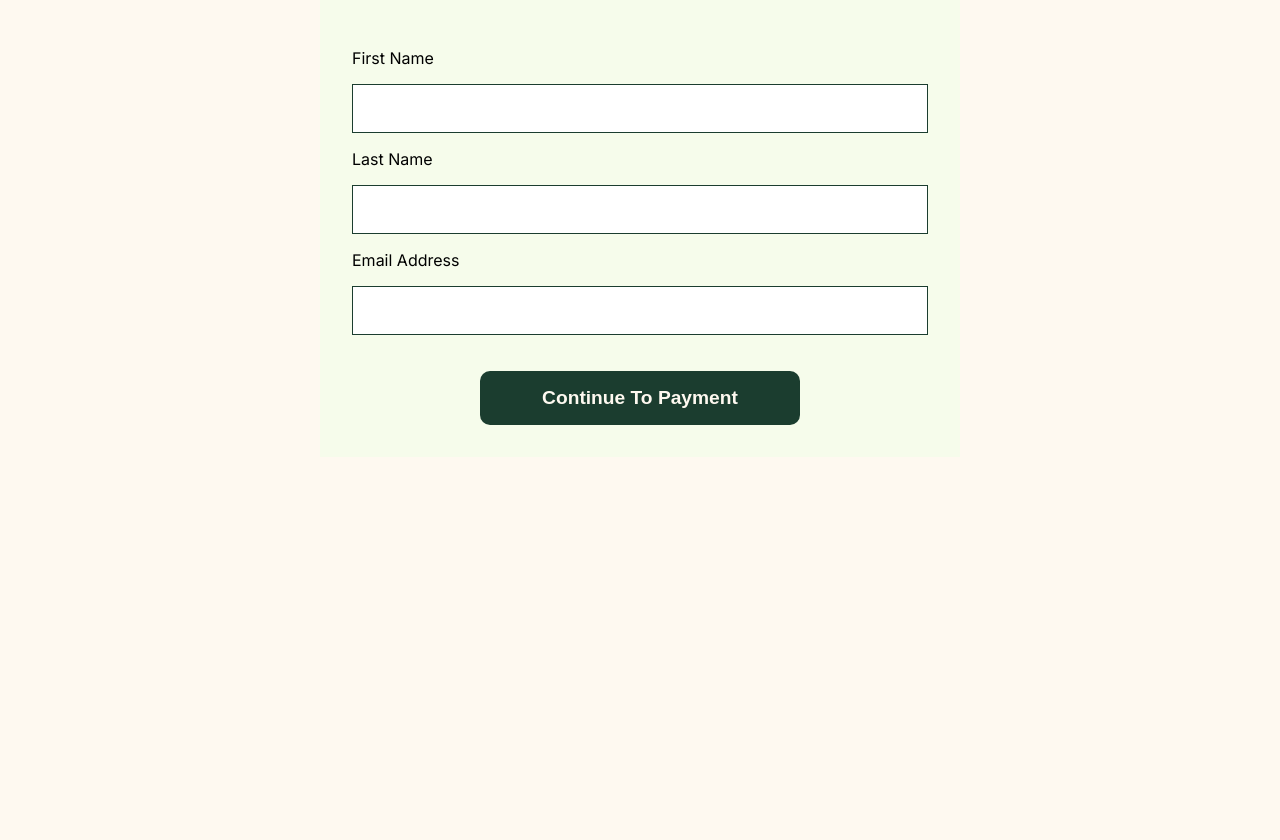
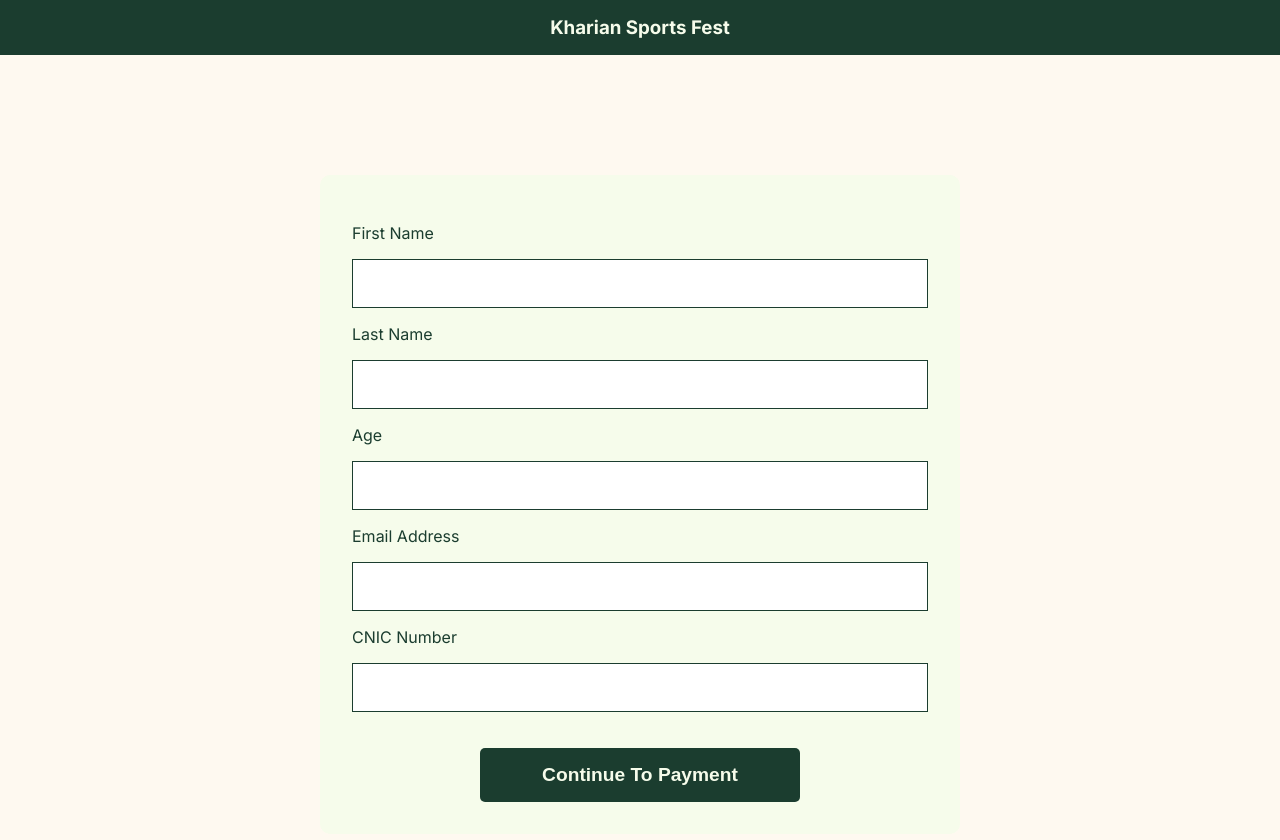
Before and after one commit to Afiyy/khariansportsfest, a plain HTML site: page registeration/index.html in a window 1280 px wide. Before the commit the page ends 800 px from the top, so only its background shows below. Drawn offline with Linux system fonts and the light colour scheme.

Commit message:
Added additional fields

```diff
--- a/registeration/index.html
+++ b/registeration/index.html
@@ -14,13 +14,21 @@
     <title>Register</title>
   </head>
   <body>
+    <nav>
+      <h3>Kharian Sports Fest</h3>
+    </nav>
+
     <form action="#">
       <label for="firstname">First Name</label>
       <input type="text" name="firstname" id="firstname" />
       <label for="firstname">Last Name</label>
       <input type="text" name="lastname" id="lastname" />
-      <label for="firstname">Email Address</label>
+      <label for="age">Age</label>
+      <input type="number" name="age" id="age" />
+      <label for="email">Email Address</label>
       <input type="email" name="email" id="email" />
+      <label for="cnic">CNIC Number</label>
+      <input type="number" name="cnic" id="cnic" />
       <div id="html_element"></div>
       <br />
       <input type="submit" value="Continue To Payment" />
--- a/registeration/style.css
+++ b/registeration/style.css
@@ -1,9 +1,8 @@
 @import url("https://fonts.googleapis.com/css2?family=Inter:wght@400;500;600;700&display=swap");
 
 :root {
-  --color-primary: #ffd747;
-  --color-secondary-1: #fef9f0;
-  --color-secondary-2: #f6fceb;
+  --color-primary: #fef9f0;
+  --color-secondary: #f6fceb;
   --color-accent: #1b3d2f;
 }
 
@@ -14,7 +13,14 @@
 }
 body {
   font-family: "Inter", sans-serif;
-  background-color: var(--color-secondary-1);
+  background-color: var(--color-primary);
+}
+
+nav {
+  background-color: var(--color-accent);
+  padding: 1rem;
+  color: var(--color-secondary);
+  text-align: center;
 }
 
 form {
@@ -22,16 +28,21 @@ form {
   flex-direction: column;
   margin: auto;
   max-width: 50%;
-  background-color: var(--color-secondary-2);
+  background-color: var(--color-secondary);
   padding: 2rem;
+  margin: 15vh 25vw;
+  border-radius: 10px;
 }
 
 form > * {
   margin-top: 1rem;
 }
 
-input[type="text"],
-input[type="email"] {
+label {
+  color: var(--color-accent);
+}
+
+input:not([type="submit"]) {
   border: var(--color-accent) 1px solid;
   padding: 1rem;
 }
@@ -40,9 +51,9 @@ input[type="submit"] {
   padding: 1rem;
   margin: 0 10vw;
   background-color: var(--color-accent);
-  color: var(--color-secondary-1);
+  color: var(--color-secondary);
   font-weight: bolder;
   font-size: larger;
   border: none;
-  border-radius: 10px;
+  border-radius: 5px;
 }
```
